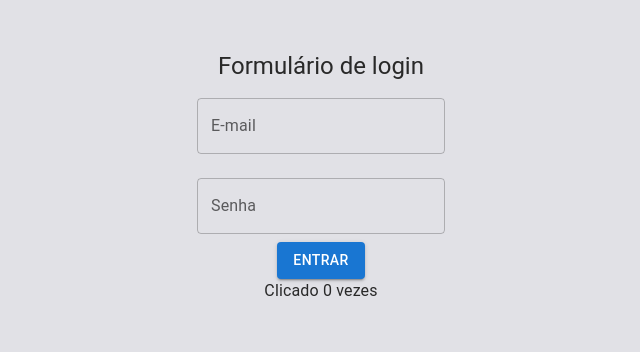
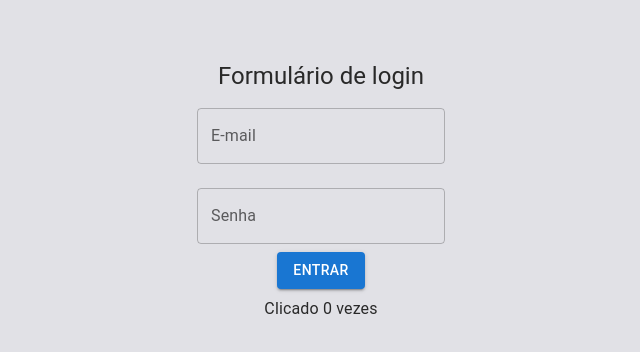
Before and after one commit to felipetmacedo/citi-react-challenge, a Next.js app in the folder client/: page /aulamui in a window 1280 px wide. Shown: the top 352 px of the page, without its empty margins (319-959 px from the left). Built offline with nearby package versions, Linux system fonts and the light colour scheme.

Commit message:
style: html

```diff
--- a/client/src/pages/aulahtml/index.tsx
+++ b/client/src/pages/aulahtml/index.tsx
@@ -13,10 +13,10 @@ export default function Home() {
       <h2>Formulário de login</h2>
       <input type="text" id="email" placeholder="E-mail" style={{ margin: "8px 0" }}/>
       <input type="password" id="password" placeholder="Senha" style={{ margin: "8px 0" }}/>
-      <button onClick={handleSubmit} style={{ padding: "10px 20px", margin: "8px 0" }}>
+      <button onClick={handleSubmit}>
         Entrar
       </button>
-      <p style={{ marginTop: '10px' }} >Clicado {cont} vezes</p>
+      <p>Clicado {cont} vezes</p>
     </div>
   );
 }
--- a/client/src/pages/aulamui/index.tsx
+++ b/client/src/pages/aulamui/index.tsx
@@ -15,7 +15,7 @@ export default function Home() {
         display: "flex",
         flexDirection: "column",
         alignItems: "center",
-        marginTop: "50px"
+        marginTop: "60px"
       }}
     >
       <Typography variant="h5">Formulário de login</Typography>
@@ -30,7 +30,7 @@ export default function Home() {
       <Button variant="contained" onClick={handleSubmit}>
         Entrar
       </Button>
-      <Typography>Clicado {cont} vezes</Typography>
+      <Typography marginTop={1}>Clicado {cont} vezes</Typography>
     </Box>
   );
 }
```
